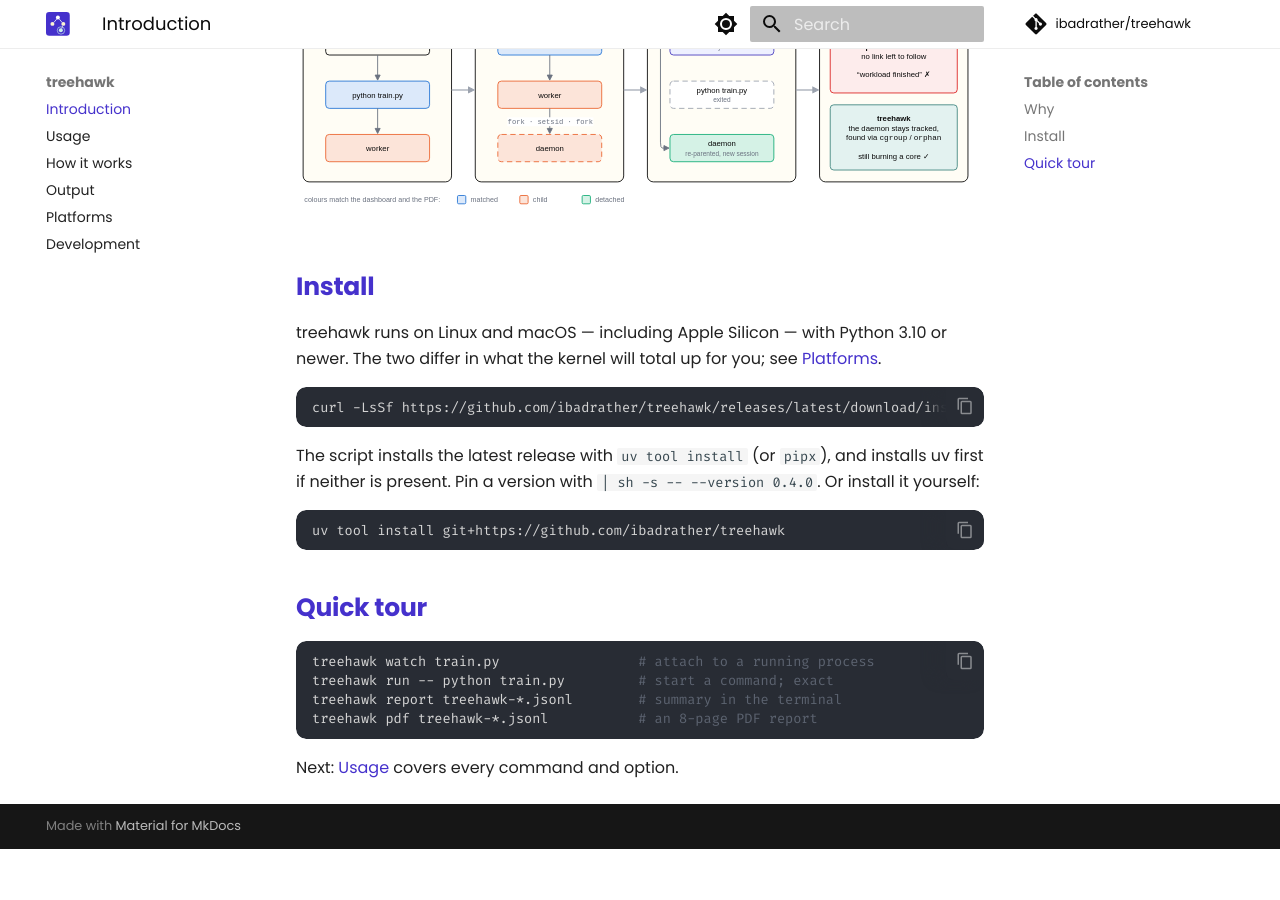
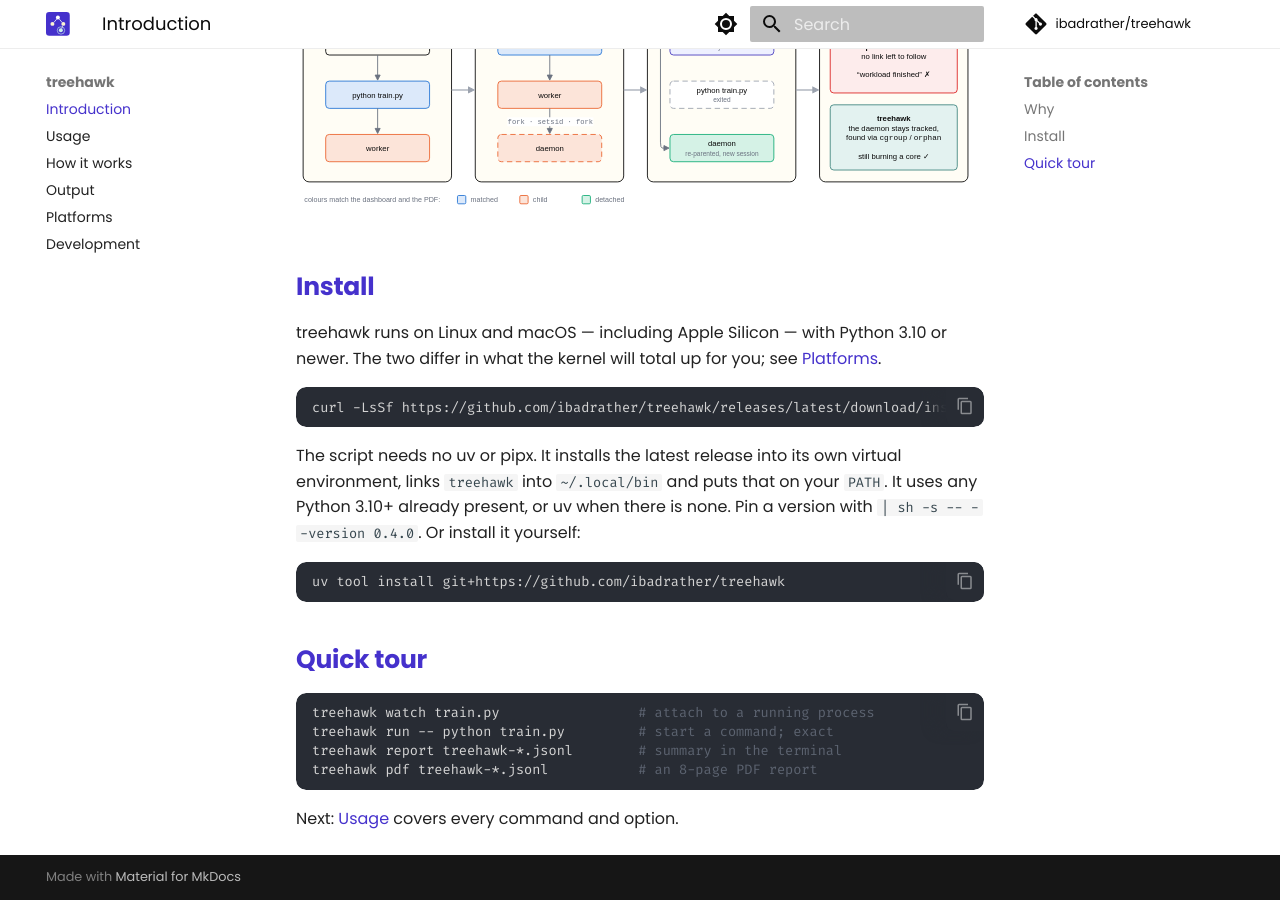
Before and after one commit to ibadrather/treehawk, an MkDocs documentation site: the page built from docs/index.md, in a window 1280 px wide and 900 px high, scrolled down 1027 px. Built offline with MkDocs 1.6.1 and Material for MkDocs 9.7.7, drawn with Linux system fonts in a browser that asks for light colours; some web fonts are replaced; comment, search, counter and statistics services are not loaded; before the commit the page ends 1876 px from its top, so only the background shows below that.

Commit message:
changed setup script

````diff
--- a/docs/index.md
+++ b/docs/index.md
@@ -42,9 +42,10 @@ or newer. The two differ in what the kernel will total up for you; see
 curl -LsSf https://github.com/ibadrather/treehawk/releases/latest/download/install.sh | sh
 ```
 
-The script installs the latest release with `uv tool install` (or `pipx`), and
-installs uv first if neither is present. Pin a version with
-`| sh -s -- --version 0.4.0`. Or install it yourself:
+The script needs no uv or pipx. It installs the latest release into its own
+virtual environment, links `treehawk` into `~/.local/bin` and puts that on your
+`PATH`. It uses any Python 3.10+ already present, or uv when there is none. Pin
+a version with `| sh -s -- --version 0.4.0`. Or install it yourself:
 
 ```bash
 uv tool install git+https://github.com/ibadrather/treehawk
````
Also changed, not shown: README.md (+27 -15 lines), 1 other file.
